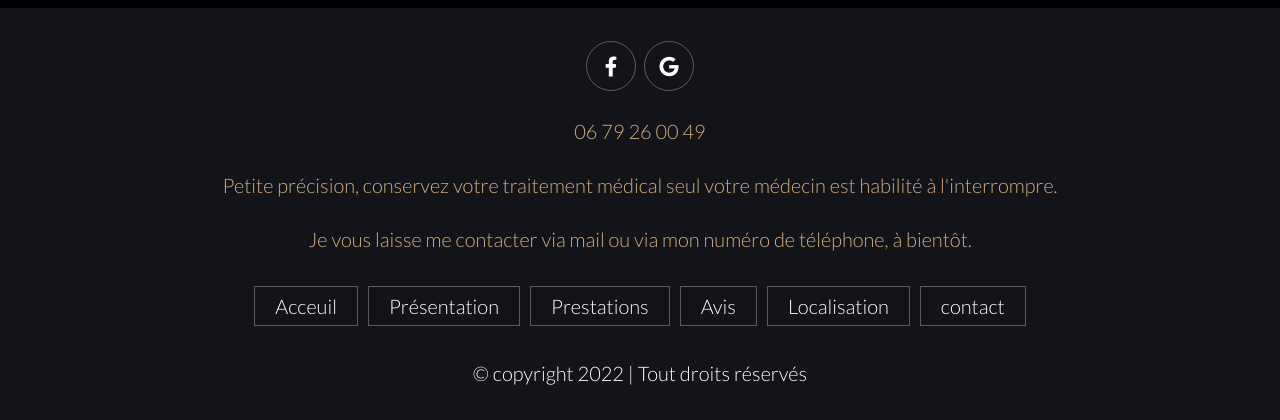
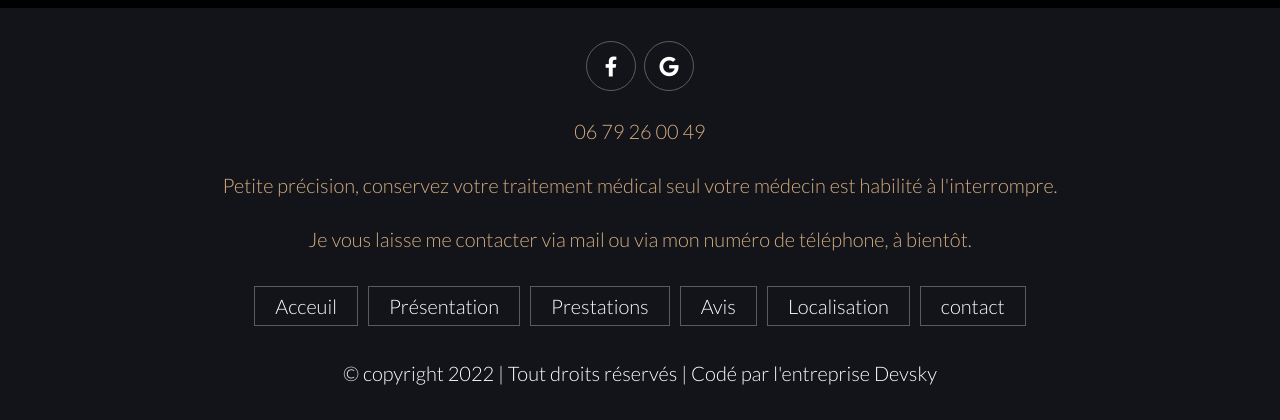
Before and after one commit to Fredo22170/Guerisseur-Magnetiseur, a plain HTML site: page index.html in a window 1280 px wide. Shown: the part 3902-4322 px from the top of the page. Drawn offline with Linux system fonts and the light colour scheme.

Commit message:
final version of this project didier

```diff
--- a/css/style.css
+++ b/css/style.css
@@ -129,6 +129,9 @@ section{
     transform-origin: top;
 }
 
+.texte{
+    color: #fff;
+}
 .header .search-form.active{
     transform: scaleY(1);
 }
--- a/index.html
+++ b/index.html
@@ -456,7 +456,8 @@ menu section ends
     </div>
 
 
-    <div class="credit">© copyright 2022 | Tout droits réservés</div>
+    <div class="credit">© copyright 2022 | Tout droits réservés | <a class ="texte" href="https://devsky.fr"> Codé par l'entreprise Devsky</a></div>
+
 </section>
 
 <!-- footer section ends -->
```
